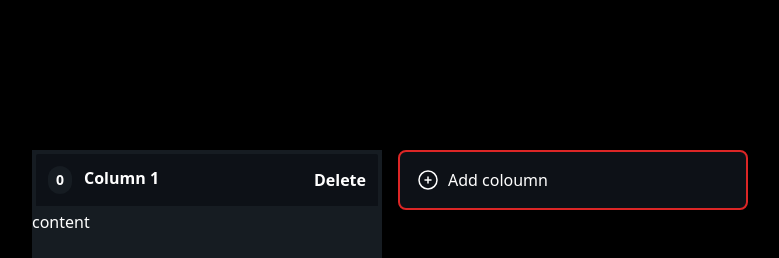
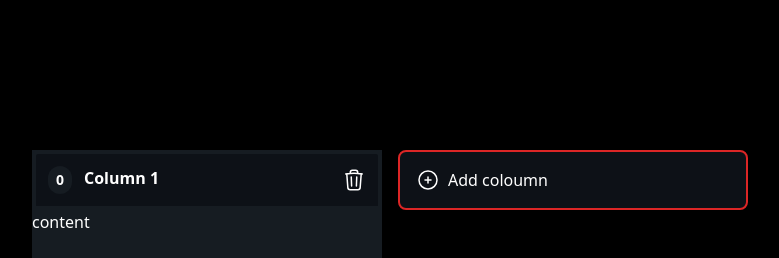
Before and after one commit to Pritam28877/Kanban-Board-v1, a React (Vite) app: page / in a window 1280 px wide. Both pictures are taken after a click on the button "Add coloumn". Shown: the top 258 px of the page, without its empty margins (250-1029 px from the left). Built offline with nearby package versions, Linux system fonts and the light colour scheme.

Commit message:
add the btn for the trash and add the icons also

```diff
--- a/src/components/ColumnContainer.jsx
+++ b/src/components/ColumnContainer.jsx
@@ -1,4 +1,5 @@
 import PropTypes from "prop-types";
+import TrashIcon from "../icons/TrashIcon";
 
 const ColumnContainer = (props) => {
   const { column } = props;
@@ -46,7 +47,9 @@ const ColumnContainer = (props) => {
           </div>
           {column.title}
         </div>
-        <button>Delete</button>
+        <button>
+          <TrashIcon />
+        </button>
       </div>
 
       <div className="flex flex-grow ">content</div>
--- a/src/icons/Trashlcon.jsx
+++ b/src/icons/TrashIcon.jsx
@@ -5,6 +5,7 @@ function TrashIcon() {
       fill="none"
       viewBox="0 0 24 24"
       strokeWidth={1.5}
+      stroke="currentColor"
       className="w-6 h-6"
     >
       <path
```
